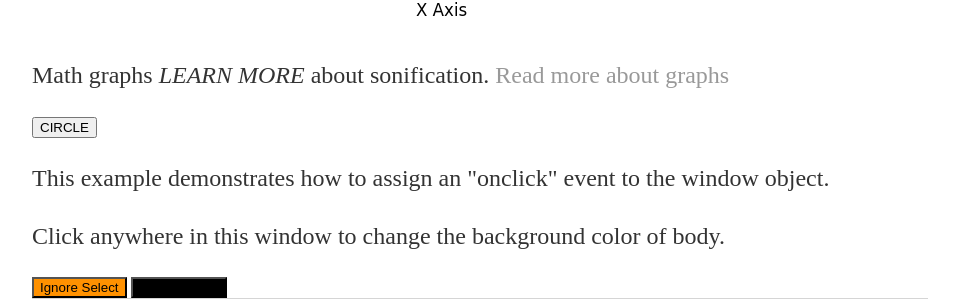
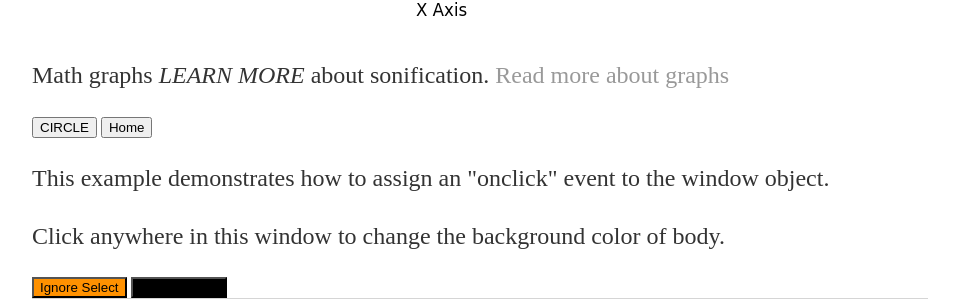
Before and after one commit to rbobkoskie3/rbobkoskie3.github.io, a Jekyll site: the page built from index.html, in a window 1280 px wide. Shown: the part 1388-1695 px from the top of the page, without its empty margins (160-1119 px from the left). Built offline with Jekyll 4.4.1, drawn with Linux system fonts in a browser that asks for light colours.

Commit message:
Update index.html

```diff
--- a/index.html
+++ b/index.html
@@ -8,6 +8,13 @@
 	<img src="\images\ST_Circle.png">
 	<p>Math graphs <em>LEARN MORE</em> about sonification. <a href="\images\ST_Circle.png">Read more about graphs</a></p>
 	<button name="button" onclick="\circle">CIRCLE</button>
+
+	<button id="myButton" class="float-left submit-button" >Home</button>
+	<script>
+    	document.getElementById("myButton").onclick = function () {
+        	location.href = "\circle";
+    	};
+	</script>
 
 	<p>This example demonstrates how to assign an "onclick" event to the window object.</p>
 	<p>Click anywhere in this window to change the background color of body.</p>
```
